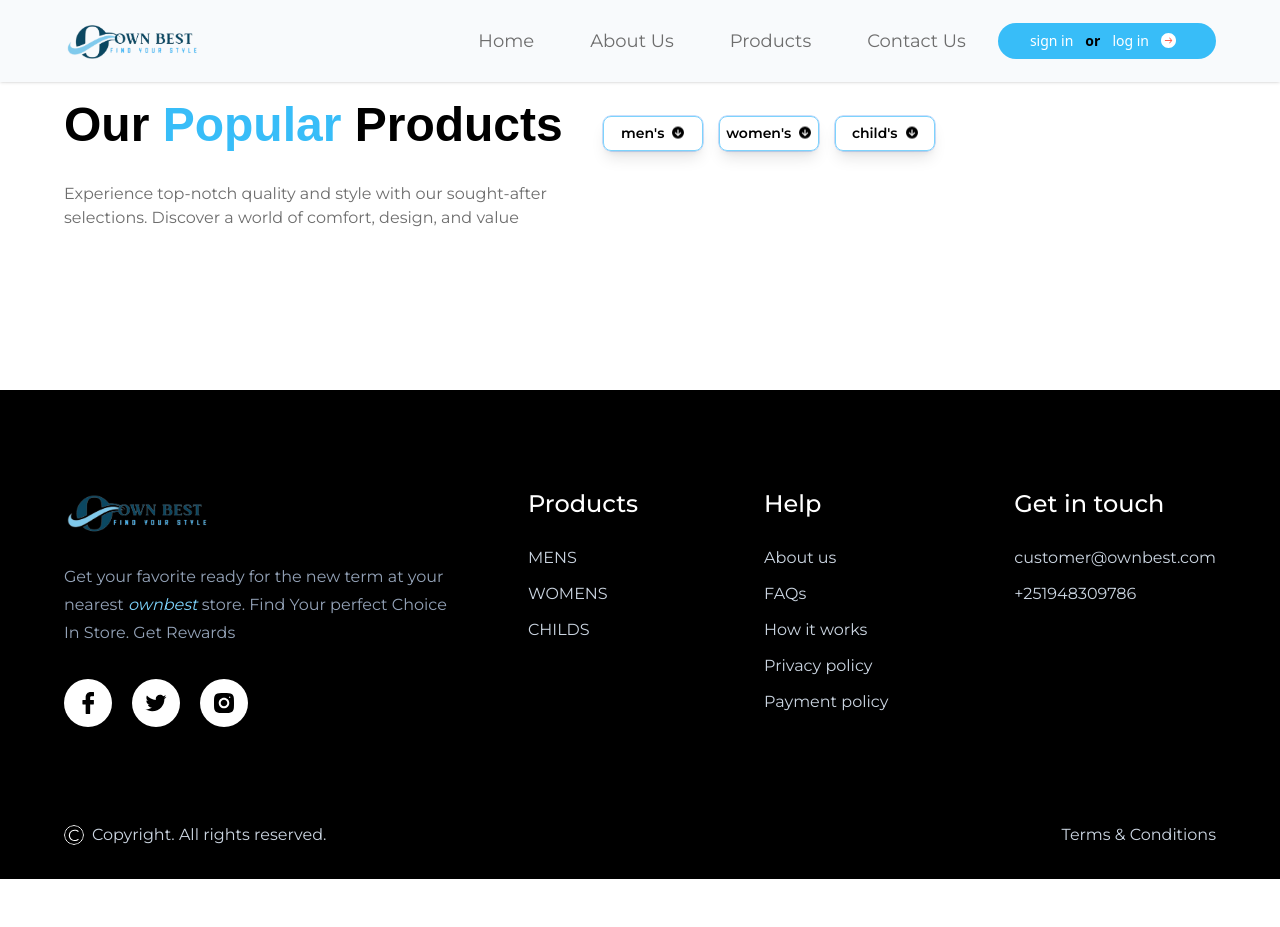
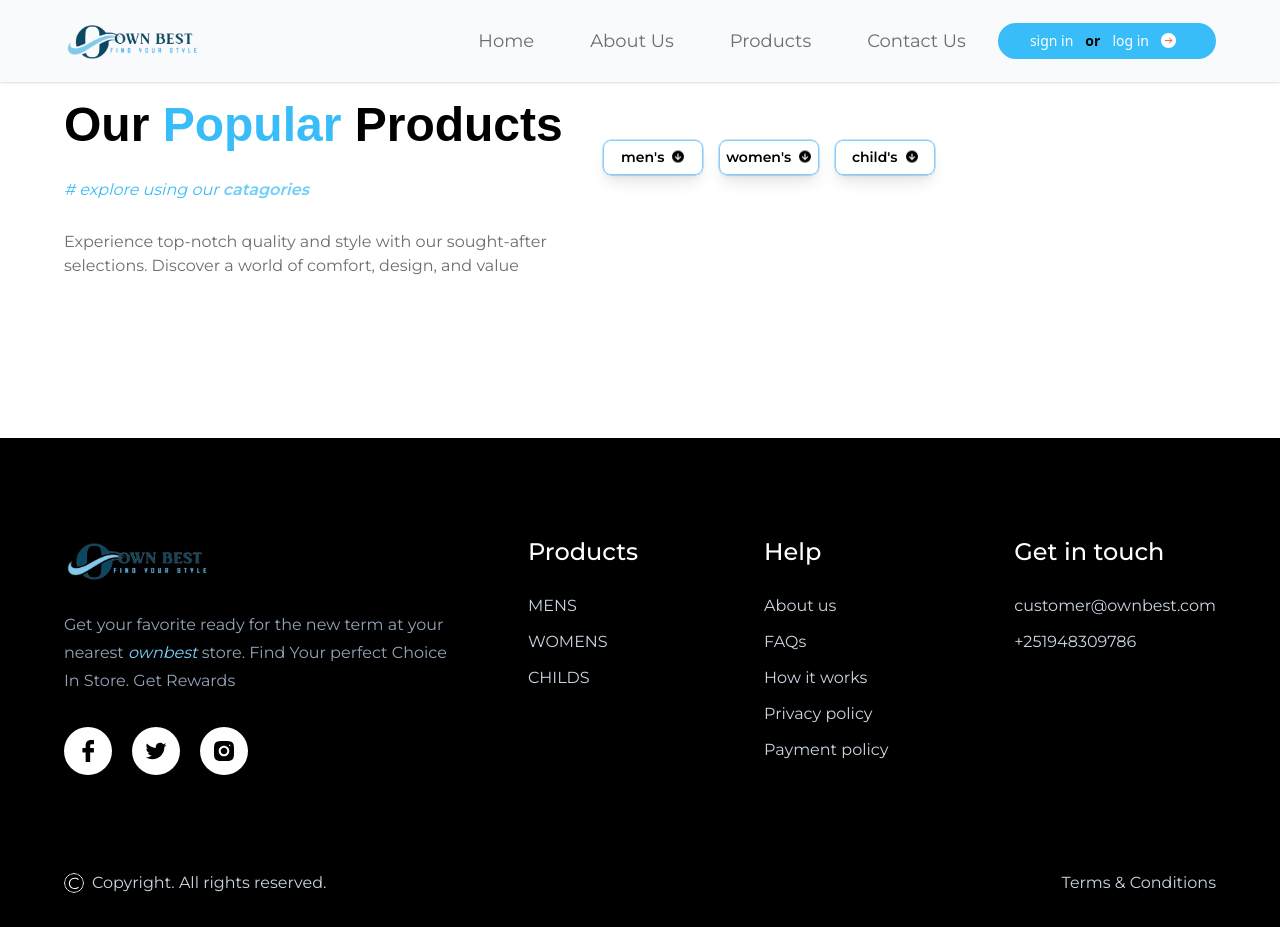
Before and after one commit to Ermi-Tekk21/own-best-E-commerce-project-with-react-js, a React (Vite) app: page /products in a window 1280 px wide. Before the commit the page ends 879 px from the top, so only its background shows below. Built offline with nearby package versions, Linux system fonts and the light colour scheme; a web font is replaced by a local one.

Commit message:
some modif

```diff
--- a/src/pages/ProductsPage/PopularProducts.jsx
+++ b/src/pages/ProductsPage/PopularProducts.jsx
@@ -13,12 +13,19 @@ const PopularProducts = () => {
     <section id="products" className="max-containe padding max-sm:mt-12 ">
       <div className="flex flex-col gap-5">
         <div className="md:flex gap-10 items-center">
+          <div>
           <h2
             data-aos="fade-down-right"
             className="text-4xl font-palanquin font-bold"
           >
             Our <span className="text-coral-sky"> Popular </span> Products
           </h2>
+          <br />
+          <p className="text-sky-400 font-montserrat">
+            <i># explore using our <span className="font-semibold animate-pulse">catagories</span></i>
+          </p>
+          </div>
+
           <div data-aos="fade-down-right" className="flex gap-4 mt-4 max-[380px]:flex-col justify-center items-center">
             {PopularProductCatagory.map((item) => (
               <div key={item.id}>
```
